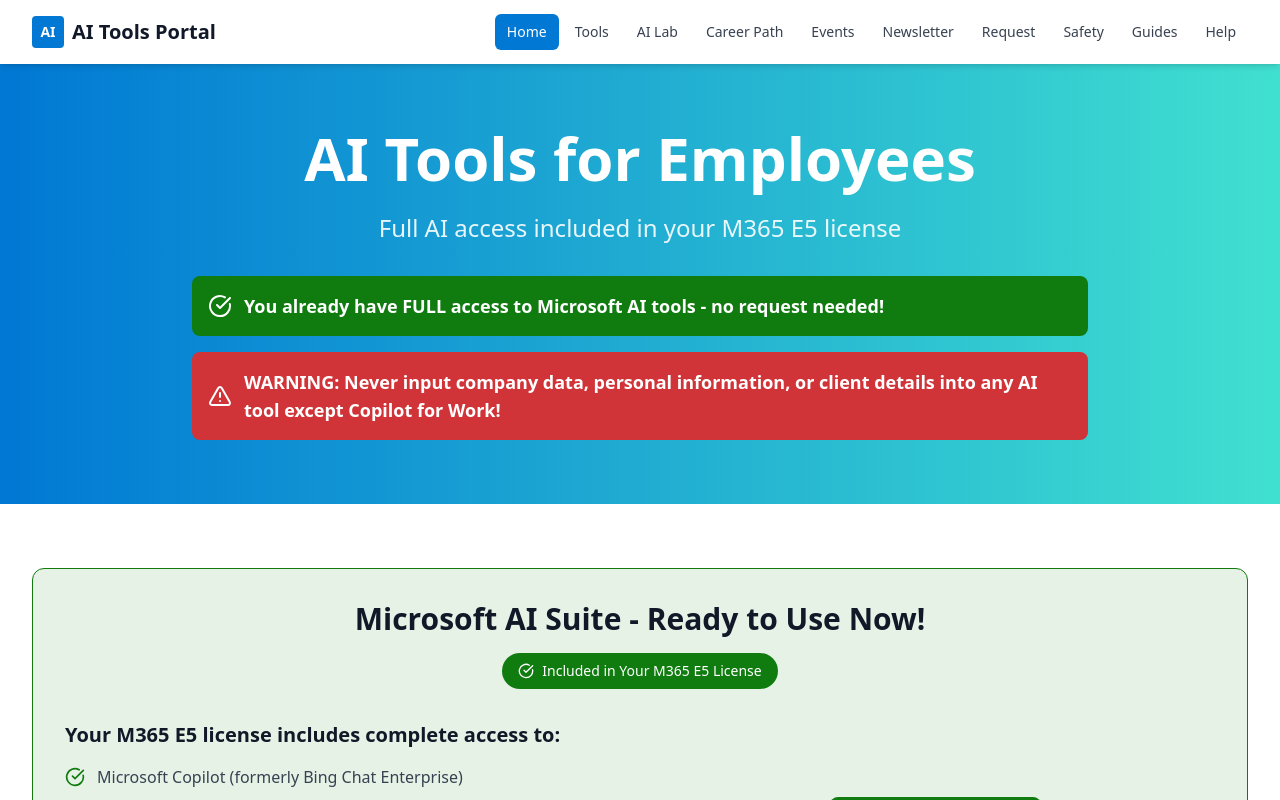
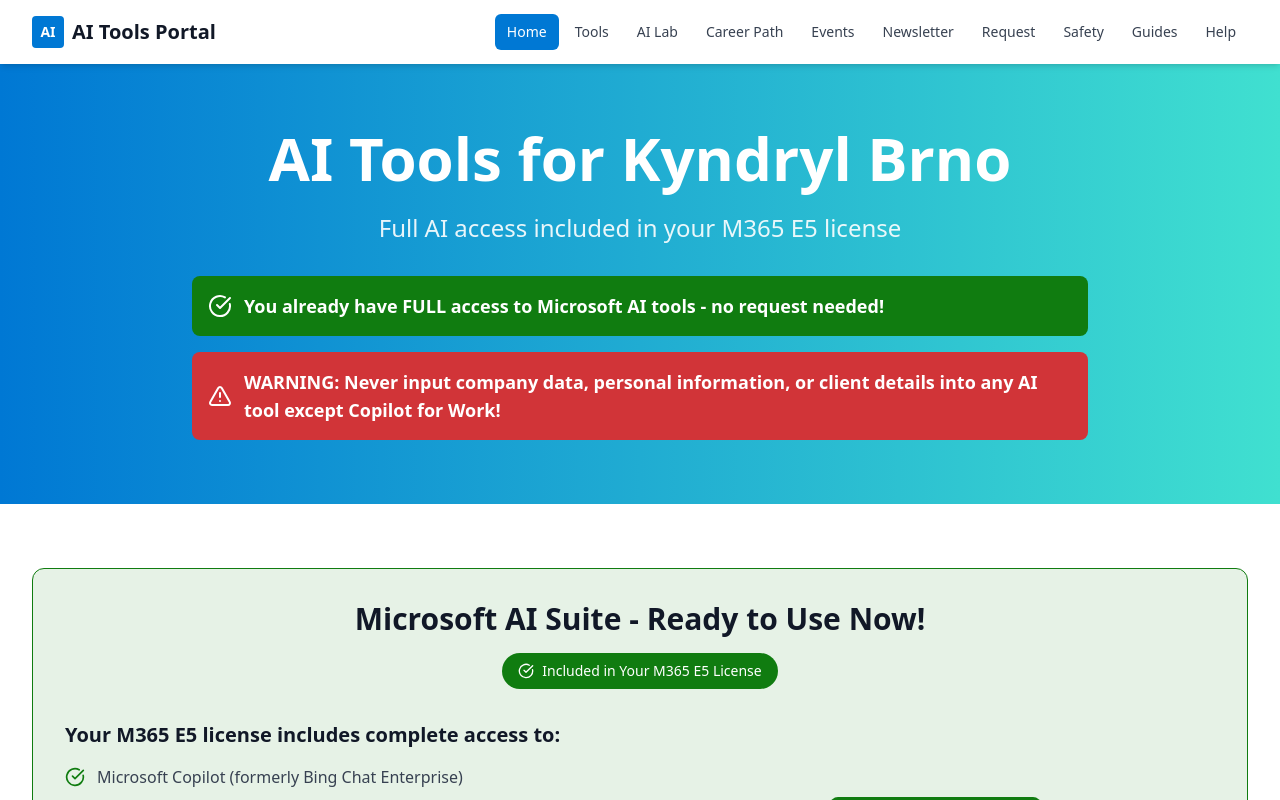
Before and after one commit to legacyguard/ai-corporate-portal, a React (Vite) app: page / in a window 1280 px wide. Shown: the top 800 px of the page. Built offline with nearby package versions, Linux system fonts and the light colour scheme.

Commit message:
Update home page title
Change the title on the home page from "AI Tools for Employees" to "AI Tools for Kyndryl Brno".

```diff
--- a/src/pages/Home.tsx
+++ b/src/pages/Home.tsx
@@ -1,4 +1,3 @@
-
 import React from 'react';
 import { Link } from 'react-router-dom';
 import { CheckCircle, AlertTriangle, Rocket, FileText, Shield, BookOpen, HelpCircle, Users, Target, Mail, Calendar, Clock, MapPin } from 'lucide-react';
@@ -109,7 +108,7 @@ const Home = () => {
       <section className="bg-gradient-to-r from-corporate-blue to-corporate-teal text-white py-16">
         <div className="max-w-7xl mx-auto px-4 sm:px-6 lg:px-8 text-center">
           <h1 className="text-4xl md:text-6xl font-bold mb-6">
-            AI Tools for Employees
+            AI Tools for Kyndryl Brno
           </h1>
           <p className="text-xl md:text-2xl mb-8 opacity-90">
             Full AI access included in your M365 E5 license
```
